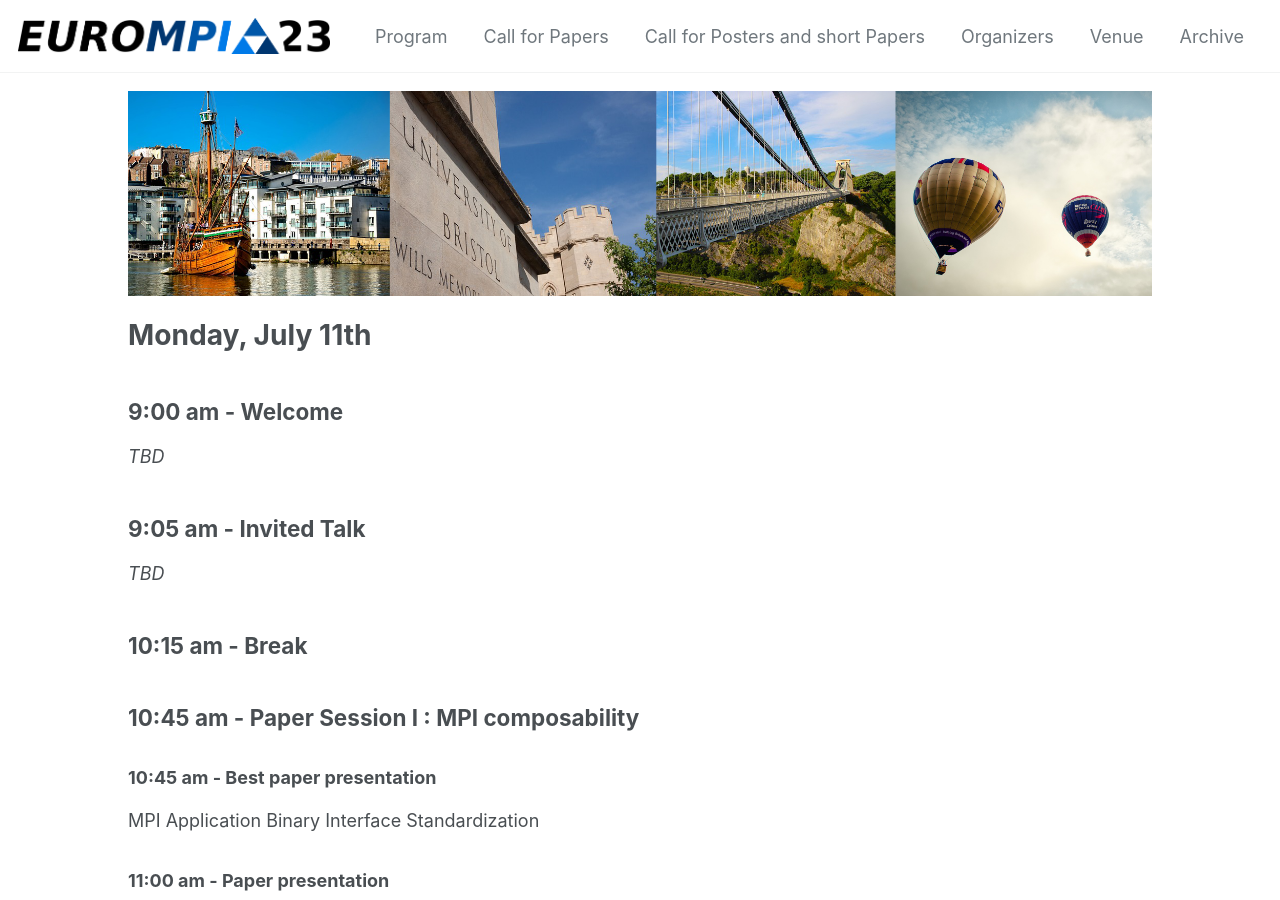
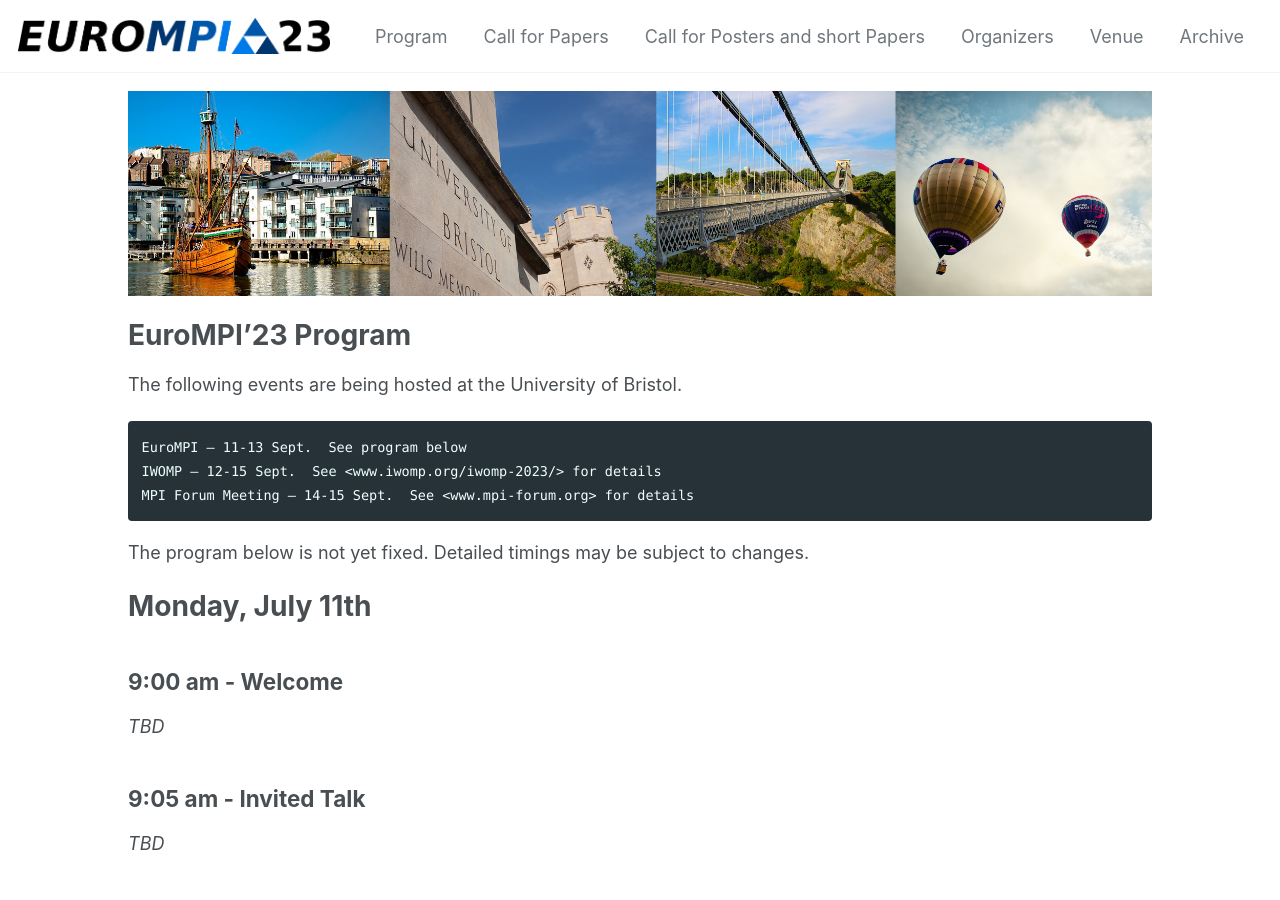
Before and after one commit to eurompi23/eurompi23.github.io, a Jekyll site: the page built from _pages/program.md, in a window 1280 px wide and 900 px high. Built offline with Jekyll 4.4.1, drawn with Linux system fonts in a browser that asks for light colours; cached includes are drawn as plain includes.

Commit message:
Adding warning about possibl=y shifting program

```diff
--- a/_pages/program.md
+++ b/_pages/program.md
@@ -6,8 +6,15 @@ permalink: program
 
 ![Banner](/assets/banner-B.png){:height="auto" width="100%"}
 
+# EuroMPI'23 Program
 
+The following events are being hosted at the University of Bristol.
 
+    EuroMPI – 11-13 Sept.  See program below
+    IWOMP – 12-15 Sept.  See <www.iwomp.org/iwomp-2023/> for details
+    MPI Forum Meeting – 14-15 Sept.  See <www.mpi-forum.org> for details
+
+The program below is not yet fixed. Detailed timings may be subject to changes.
 
 # Monday, July 11th
 
```
